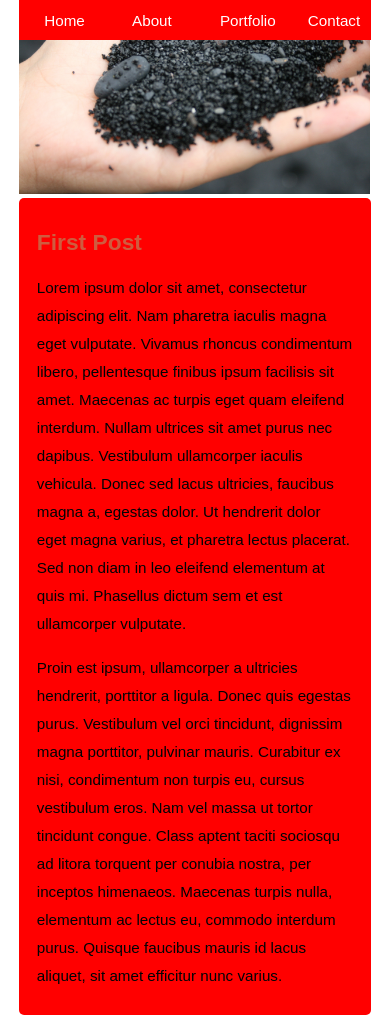
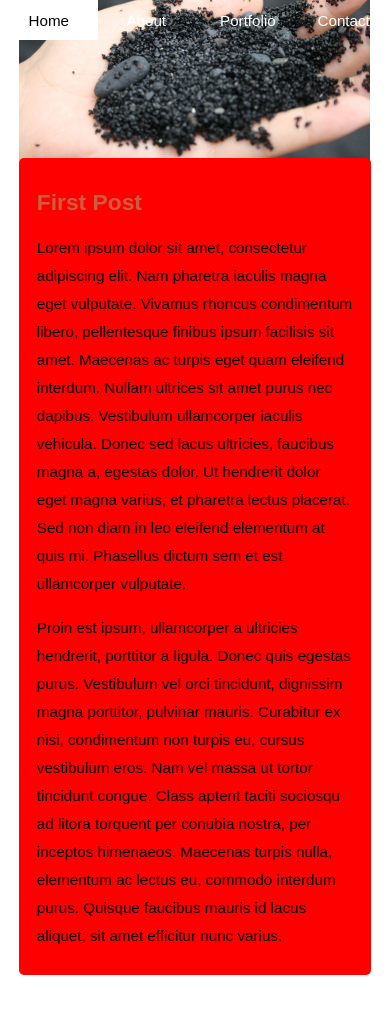
Before and after one commit to Keopaseutb/Responsive-Theme-HTML5-CSS3, a plain HTML site: page index.html in a window 390 px wide. Shown: the top 1015 px of the page. Drawn offline with Linux system fonts and the light colour scheme.

Commit message:
The nav bar was position was set to fixed and center to top of the page.

```diff
--- a/css/style.css
+++ b/css/style.css
@@ -27,12 +27,22 @@ a:hover, a:active {
   clear: both;
 }
 
+.mainHeader img {
+  width: 100%;
+  height: auto;
+  top: -40px;
+  position: fixed;
+  z-index: -1;
+}
 
 .mainHeader nav {
-  background-color: #666;
+  /*background-color: #666;*/
   height: 40px;
-  position: relative;
-  clear: both;
+  position: fixed;
+  top: 0;
+  right: 0;
+  width: 100%;
+  /*clear: both;*/
 }
 
 .mainHeader nav ul {
@@ -43,7 +53,7 @@ a:hover, a:active {
 .mainHeader nav ul li {
   float: left;
   width: 25%;
-  background-color: red;
+  /*background-color: red;*/
   display: inline;
 }
 
@@ -55,7 +65,8 @@ a:hover, a:active {
 }
 
 .mainHeader nav a:hover, .mainHeader nav a:active a:link, .mainHeader nav .active a:visited {
-  background-color: #CF5C3F;
+  background-color: #FFF;
+  color: #000305;
   text-shadow: none;
 }
 
@@ -68,13 +79,6 @@ a:hover, a:active {
 }
 
 
-.mainHeader img {
-  width: 100%;
-  height: auto;
-  top: -40px;
-  position: fixed;
-  z-index: -1;
-}
 
 
 
@@ -186,13 +190,14 @@ a:hover, a:active {
     font-size: 95%;
   }
 
+
   .mainHeader img {
     width: 90%;
   }
 
   .mainHeader nav {
     height: 40px;
-    position: relative;
+    position: fixed;
     top: 0px;
   }
 
--- a/index.html
+++ b/index.html
@@ -11,7 +11,7 @@
     <header class="mainHeader">
       <nav>
         <ul>
-          <li class="active"><a href="#">Home<a></li>
+          <li><a href="#">Home<a></li>
           <li><a href="#">About<a></li>
           <li><a href="#">Portfolio<a></li>
           <li><a href="#">Contact<a></li>
```
